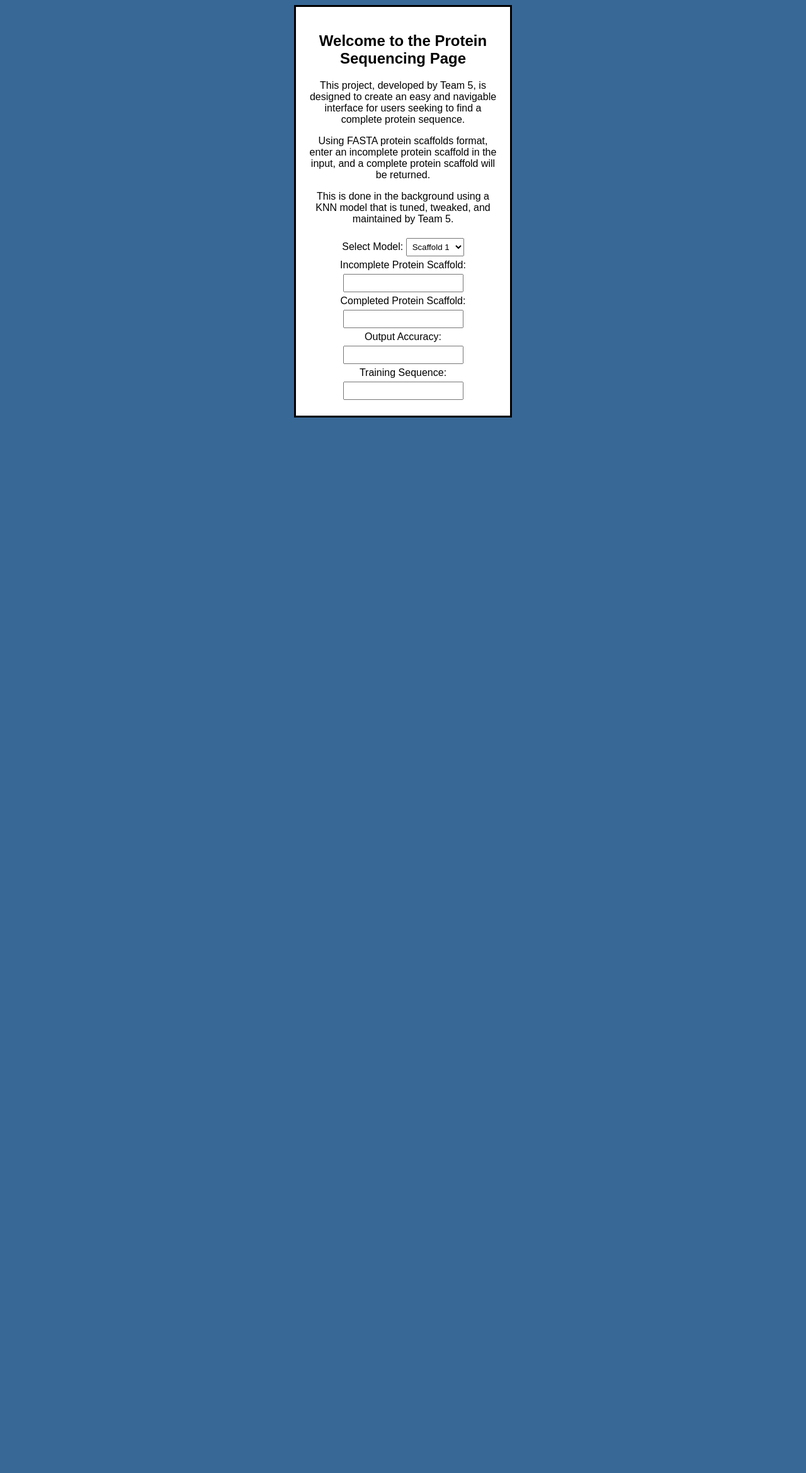
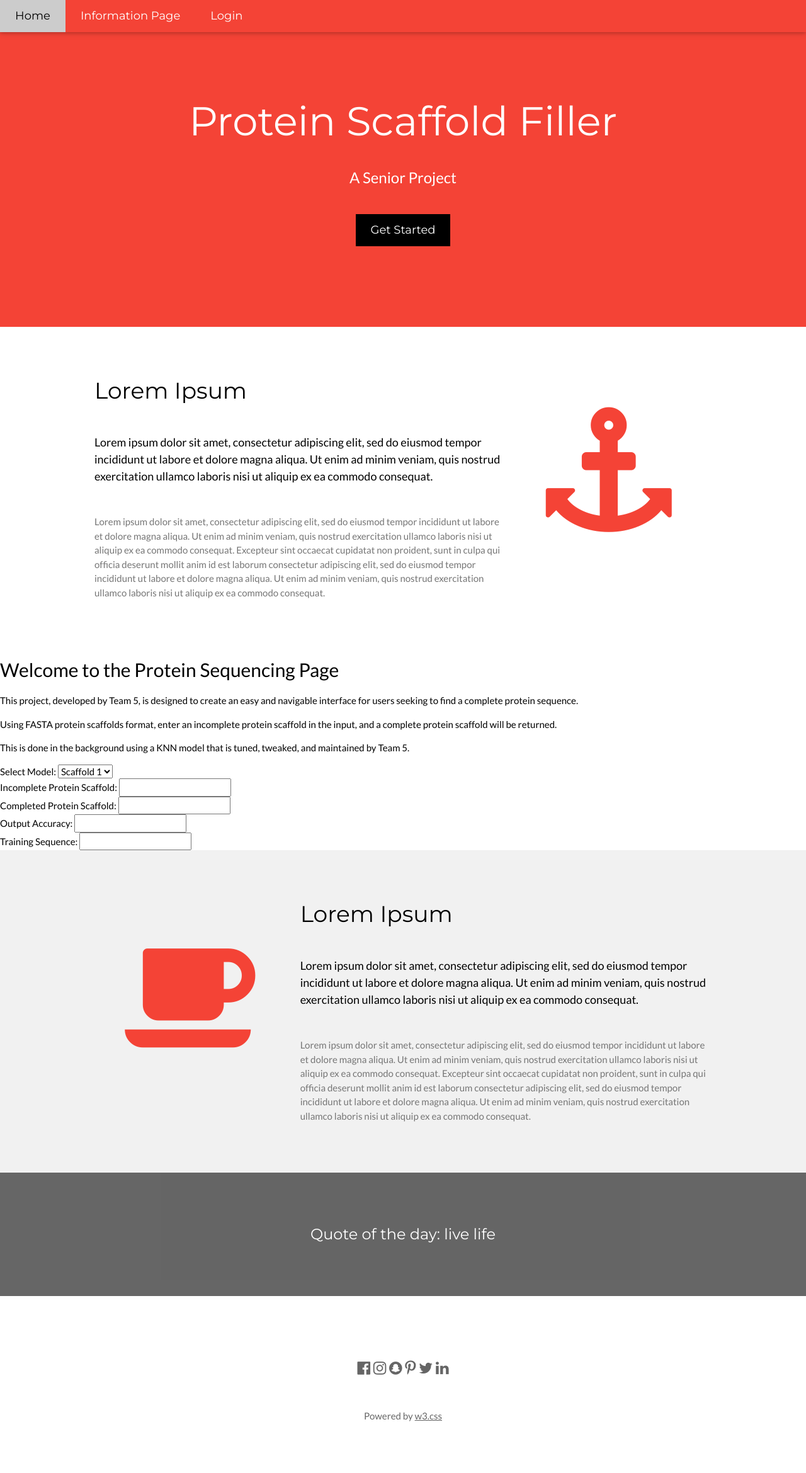
Before and after one commit to SyGitGud/ProteinSequencing, a Django app: template sequence/templates/home.html in a window 1280 px wide. Shown: the whole page at 63% size. Before the commit the page ends 663 px from the top, so only its background shows below. Run offline with Django 5.2, Linux system fonts and the light colour scheme; the template is opened without the code that fills it, so the values that code supplies are empty; parts of the project's set-up code (start-up, migrations or seed data) failed here and were passed over.

Commit message:
Update home.html
Added template

```diff
--- a/sequence/templates/home.html
+++ b/sequence/templates/home.html
@@ -2,39 +2,62 @@
 <!DOCTYPE html>
 <html lang="en">
 <head>
-    <meta charset="UTF-8">
-    <meta name="viewport" content="width=device-width, initial-scale=1.0">
-    <link hred="styles.css" rel="stylesheet" type="text/css">
-    <style>
-        body {
-            background-color: rgb(56, 104, 150);
-            display: flex;
-            flex-direction: column;
-            justify-content: center;
-            align-items: center;
-            font-family: sans-serif
-        }
+<title>W3.CSS Template</title>
+<meta charset="UTF-8">
+<meta name="viewport" content="width=device-width, initial-scale=1">
+<link rel="stylesheet" href="https://www.w3schools.com/w3css/4/w3.css">
+<link rel="stylesheet" href="https://fonts.googleapis.com/css?family=Lato">
+<link rel="stylesheet" href="https://fonts.googleapis.com/css?family=Montserrat">
+<link rel="stylesheet" href="https://cdnjs.cloudflare.com/ajax/libs/font-awesome/4.7.0/css/font-awesome.min.css">
+<style>
+body,h1,h2,h3,h4,h5,h6 {font-family: "Lato", sans-serif}
+.w3-bar,h1,button {font-family: "Montserrat", sans-serif}
+.fa-anchor,.fa-coffee {font-size:200px}
+</style>
+</head>
+<body>
 
-        .container {
-            background-color: white;
-            padding: 20px;
-            border: 3px solid black;
-            text-align: center;
-            width: 300px;
-        }
+<!-- Navbar -->
+<div class="w3-top">
+  <div class="w3-bar w3-red w3-card w3-left-align w3-large">
+    <a class="w3-bar-item w3-button w3-hide-medium w3-hide-large w3-right w3-padding-large w3-hover-white w3-large w3-red" href="javascript:void(0);" onclick="myFunction()" title="Toggle Navigation Menu"><i class="fa fa-bars"></i></a>
+    <a href="#" class="w3-bar-item w3-button w3-padding-large w3-white">Home</a>
+    <a href="#" class="w3-bar-item w3-button w3-hide-small w3-padding-large w3-hover-white">Information Page</a>
+    <a href="#" class="w3-bar-item w3-button w3-hide-small w3-padding-large w3-hover-white">Login</a>
 
-        input, form, select {
-            margin-top: 5px;
-            margin-bottom: 5px;
-            padding: 5px;
-        }
+  </div>
 
+  <!-- Navbar on small screens -->
+  <div id="navDemo" class="w3-bar-block w3-white w3-hide w3-hide-large w3-hide-medium w3-large">
+    <a href="#" class="w3-bar-item w3-button w3-padding-large">Info Page</a>
+    <a href="#" class="w3-bar-item w3-button w3-padding-large">Login</a>
+  </div>
+</div>
 
-    </style>
-    <title>Homepage</title>
-</head>
+<!-- Header -->
+<header class="w3-container w3-red w3-center" style="padding:128px 16px">
+  <h1 class="w3-margin w3-jumbo">Protein Scaffold Filler</h1>
+  <p class="w3-xlarge">A Senior Project</p>
+  <button class="w3-button w3-black w3-padding-large w3-large w3-margin-top">Get Started</button>
+</header>
 
-<body>
+<!-- First Grid -->
+<div class="w3-row-padding w3-padding-64 w3-container">
+  <div class="w3-content">
+    <div class="w3-twothird">
+      <h1>Lorem Ipsum</h1>
+      <h5 class="w3-padding-32">Lorem ipsum dolor sit amet, consectetur adipiscing elit, sed do eiusmod tempor incididunt ut labore et dolore magna aliqua. Ut enim ad minim veniam, quis nostrud exercitation ullamco laboris nisi ut aliquip ex ea commodo consequat.</h5>
+
+      <p class="w3-text-grey">Lorem ipsum dolor sit amet, consectetur adipiscing elit, sed do eiusmod tempor incididunt ut labore et dolore magna aliqua. Ut enim ad minim veniam, quis nostrud exercitation ullamco laboris nisi ut aliquip ex ea commodo consequat. Excepteur sint
+        occaecat cupidatat non proident, sunt in culpa qui officia deserunt mollit anim id est laborum consectetur adipiscing elit, sed do eiusmod tempor incididunt ut labore et dolore magna aliqua. Ut enim ad minim veniam, quis nostrud exercitation ullamco
+        laboris nisi ut aliquip ex ea commodo consequat.</p>
+    </div>
+
+    <div class="w3-third w3-center">
+      <i class="fa fa-anchor w3-padding-64 w3-text-red"></i>
+    </div>
+  </div>
+</div>
 
 
     <div class="container">
@@ -74,5 +97,52 @@
         </div>
     </div>
 
+<!-- Second Grid -->
+<div class="w3-row-padding w3-light-grey w3-padding-64 w3-container">
+  <div class="w3-content">
+    <div class="w3-third w3-center">
+      <i class="fa fa-coffee w3-padding-64 w3-text-red w3-margin-right"></i>
+    </div>
+
+    <div class="w3-twothird">
+      <h1>Lorem Ipsum</h1>
+      <h5 class="w3-padding-32">Lorem ipsum dolor sit amet, consectetur adipiscing elit, sed do eiusmod tempor incididunt ut labore et dolore magna aliqua. Ut enim ad minim veniam, quis nostrud exercitation ullamco laboris nisi ut aliquip ex ea commodo consequat.</h5>
+
+      <p class="w3-text-grey">Lorem ipsum dolor sit amet, consectetur adipiscing elit, sed do eiusmod tempor incididunt ut labore et dolore magna aliqua. Ut enim ad minim veniam, quis nostrud exercitation ullamco laboris nisi ut aliquip ex ea commodo consequat. Excepteur sint
+        occaecat cupidatat non proident, sunt in culpa qui officia deserunt mollit anim id est laborum consectetur adipiscing elit, sed do eiusmod tempor incididunt ut labore et dolore magna aliqua. Ut enim ad minim veniam, quis nostrud exercitation ullamco
+        laboris nisi ut aliquip ex ea commodo consequat.</p>
+    </div>
+  </div>
+</div>
+
+<div class="w3-container w3-black w3-center w3-opacity w3-padding-64">
+    <h1 class="w3-margin w3-xlarge">Quote of the day: live life</h1>
+</div>
+
+<!-- Footer -->
+<footer class="w3-container w3-padding-64 w3-center w3-opacity">
+  <div class="w3-xlarge w3-padding-32">
+    <i class="fa fa-facebook-official w3-hover-opacity"></i>
+    <i class="fa fa-instagram w3-hover-opacity"></i>
+    <i class="fa fa-snapchat w3-hover-opacity"></i>
+    <i class="fa fa-pinterest-p w3-hover-opacity"></i>
+    <i class="fa fa-twitter w3-hover-opacity"></i>
+    <i class="fa fa-linkedin w3-hover-opacity"></i>
+ </div>
+ <p>Powered by <a href="https://www.w3schools.com/w3css/default.asp" target="_blank">w3.css</a></p>
+</footer>
+
+<script>
+// Used to toggle the menu on small screens when clicking on the menu button
+function myFunction() {
+  var x = document.getElementById("navDemo");
+  if (x.className.indexOf("w3-show") == -1) {
+    x.className += " w3-show";
+  } else {
+    x.className = x.className.replace(" w3-show", "");
+  }
+}
+</script>
+
 </body>
 </html>
```
